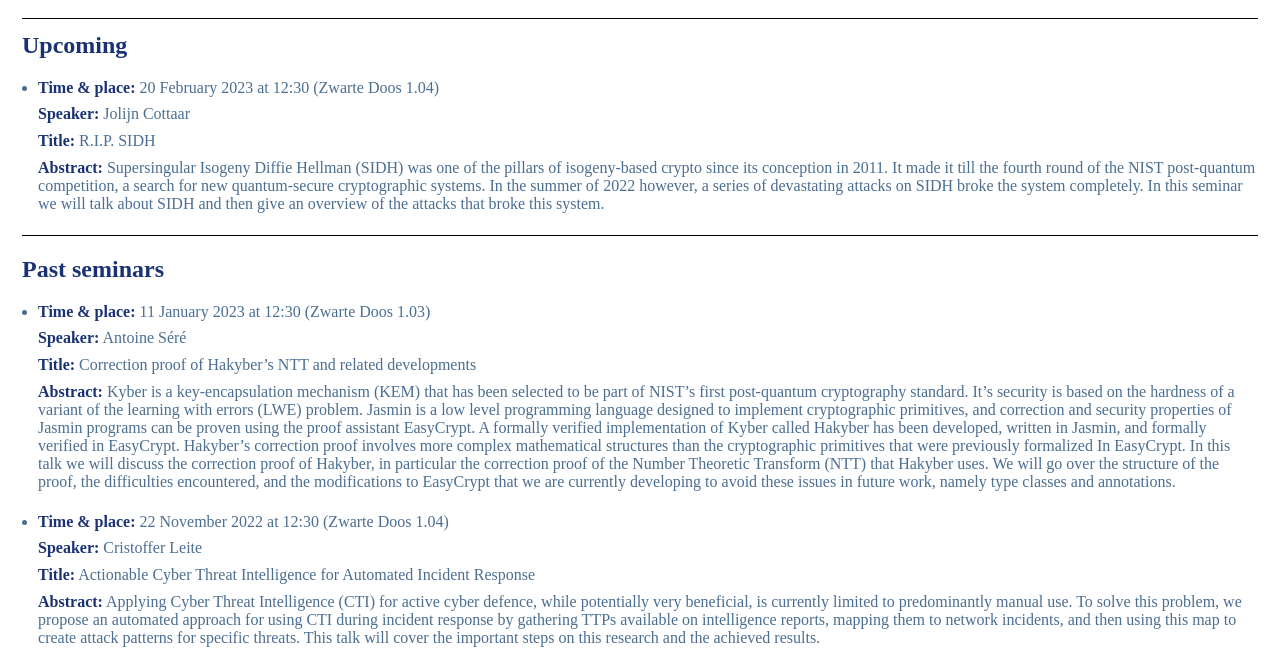
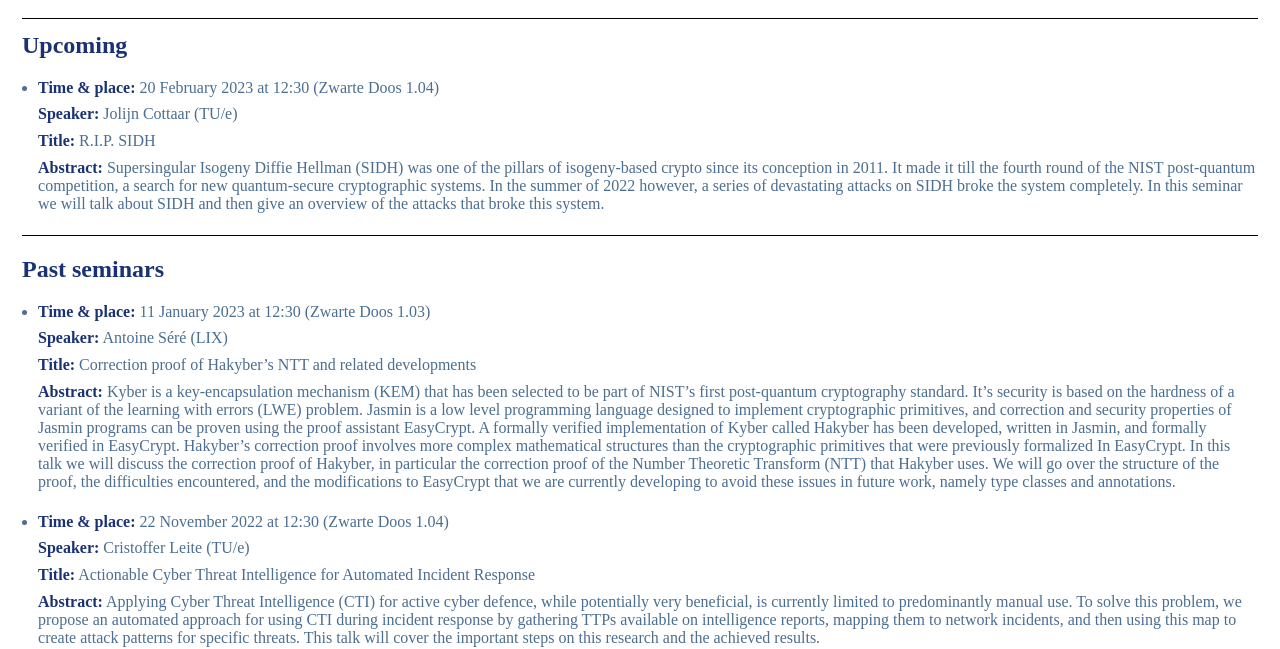
Before and after one commit to michelecampobasso/michelecampobasso.github.io, a Jekyll site: the page eipsi/index.html, which Jekyll copies as it is, in a window 1280 px wide and 900 px high. Shown: the part 176-825 px from the top of the window. Built offline with Jekyll 4.4.1, drawn with Linux system fonts in a browser that asks for light colours; some web fonts are replaced; formulas are drawn with MathJax 3.

Commit message:
Update index.html

```diff
--- a/eipsi/index.html
+++ b/eipsi/index.html
@@ -239,7 +239,7 @@ img.MathJax_strut {border: 0!important; padding: 0!important; margin: 0!importan
                     20 February 2023 at 12:30 (Zwarte Doos 1.04)
                 </p><p>
                     <b>Speaker:</b>
-                    Jolijn Cottaar
+                    Jolijn Cottaar (TU/e)
                 </p><p>
                     <b>Title:</b>
                     R.I.P. SIDH
@@ -260,7 +260,7 @@ img.MathJax_strut {border: 0!important; padding: 0!important; margin: 0!importan
                     11 January 2023 at 12:30 (Zwarte Doos 1.03)
                 </p><p>
                     <b>Speaker:</b>
-                    Antoine Séré
+                    Antoine Séré (LIX)
                 </p><p>
                     <b>Title:</b>
                     Correction proof of Hakyber’s NTT and related developments
@@ -276,7 +276,7 @@ img.MathJax_strut {border: 0!important; padding: 0!important; margin: 0!importan
                     22 November 2022 at 12:30 (Zwarte Doos 1.04)
                 </p><p>
                     <b>Speaker:</b>
-                    Cristoffer Leite
+                    Cristoffer Leite (TU/e)
                 </p><p>
                     <b>Title:</b>
                     Actionable Cyber Threat Intelligence for Automated Incident Response
```
